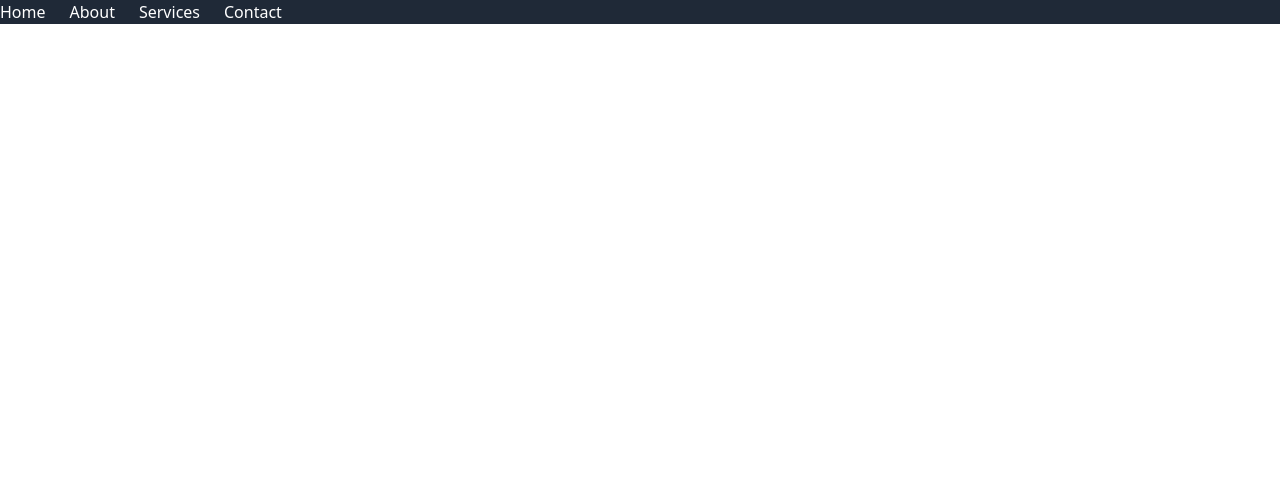
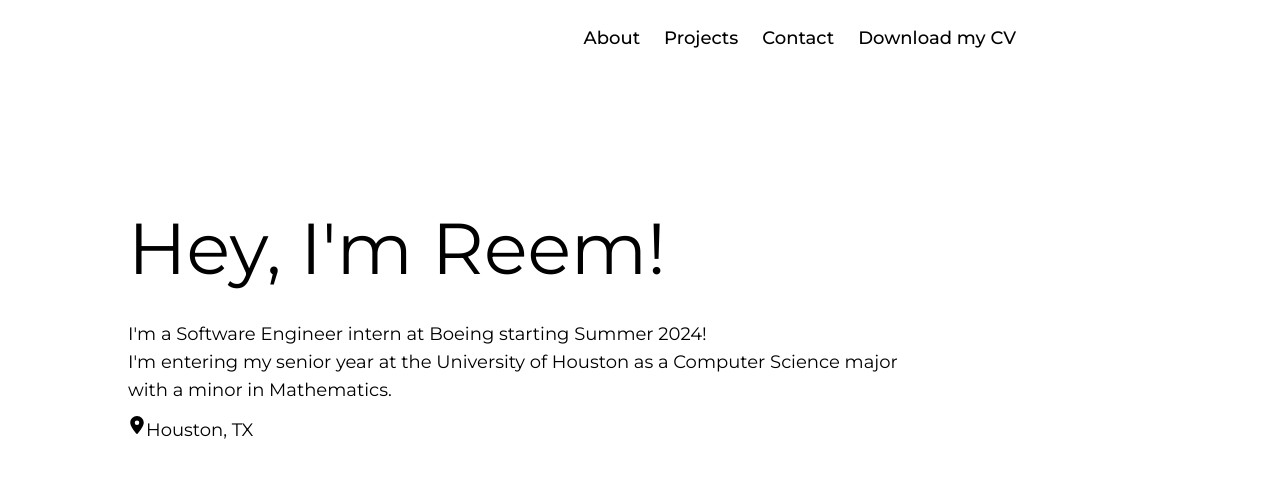
Before and after one commit to Jynxae/Portfolio, a React (Create React App) app: page / in a window 1280 px wide. Shown: the top 478 px of the page. Built offline with nearby package versions, Linux system fonts and the light colour scheme.

Commit message:
Created About me page

```diff
--- a/package.json
+++ b/package.json
@@ -3,11 +3,13 @@
   "version": "0.1.0",
   "private": true,
   "dependencies": {
+    "@fortawesome/free-solid-svg-icons": "^6.5.2",
     "@testing-library/jest-dom": "^5.17.0",
     "@testing-library/react": "^13.4.0",
     "@testing-library/user-event": "^13.5.0",
     "react": "^18.3.1",
     "react-dom": "^18.3.1",
+    "react-icons": "^5.2.1",
     "react-scripts": "5.0.1",
     "web-vitals": "^2.1.4"
   },
--- a/src/App.jsx
+++ b/src/App.jsx
@@ -1,11 +1,13 @@
 import "./App.css";
 import React from "react";
 import Navbar from "./navbar";
+import About from "./pages/About";
 
 function App() {
   return (
     <div>
       <Navbar />
+      <About />
     </div>
   );
 }
--- a/src/index.css
+++ b/src/index.css
@@ -1,3 +1,12 @@
+/* Import Montserrat font */
+@import url('https://fonts.googleapis.com/css2?family=Montserrat:wght@400;500;600;700&display=swap');
+
+/* Apply Montserrat font to body */
+body {
+  font-family: 'Montserrat', sans-serif;
+}
+
+/* Include Tailwind CSS styles */
 @tailwind base;
 @tailwind components;
 @tailwind utilities;
--- a/src/navbar.jsx
+++ b/src/navbar.jsx
@@ -1,27 +1,37 @@
 import React from "react";
+import myCV from "./Alkhalily_Reem.pdf"; // Import the PDF file
 
 function Navbar() {
   return (
-    <nav className="bg-gray-800">
-      <ul className="flex">
-        <li className="mr-6">
-          <a href="#" className="text-white hover:text-gray-300">
-            Home
+    <nav className="bg-white-800">
+      <ul className="flex justify-end pr-60 pt-6 text-lg font-medium">
+        <li className="mr-6 relative">
+          <a href="#" className="text-black-600 group">
+            <span>About</span>
+            <span className="absolute bottom-0 left-0 bg-black h-0.5 w-full transform scale-x-0 transition-transform duration-300 group-hover:scale-x-100"></span>
           </a>
         </li>
-        <li className="mr-6">
-          <a href="#" className="text-white hover:text-gray-300">
-            About
+        <li className="mr-6 relative">
+          <a href="#" className="text-black-600 group">
+            <span>Projects</span>
+            <span className="absolute bottom-0 left-0 bg-black h-0.5 w-full transform scale-x-0 transition-transform duration-300 group-hover:scale-x-100"></span>
           </a>
         </li>
-        <li className="mr-6">
-          <a href="#" className="text-white hover:text-gray-300">
-            Services
+        <li className="mr-6 relative">
+          <a href="#" className="text-black-600 group">
+            <span>Contact</span>
+            <span className="absolute bottom-0 left-0 bg-black h-0.5 w-full transform scale-x-0 transition-transform duration-300 group-hover:scale-x-100"></span>
           </a>
         </li>
-        <li>
-          <a href="#" className="text-white hover:text-gray-300">
-            Contact
+        <li className="mr-6 relative">
+          <a
+            href={myCV}
+            target="_blank"
+            rel="noopener noreferrer"
+            className="text-black-600 group"
+          >
+            <span>Download my CV</span>
+            <span className="absolute bottom-0 left-0 bg-black h-0.5 w-full transform scale-x-0 transition-transform duration-300 group-hover:scale-x-100"></span>
           </a>
         </li>
       </ul>
--- /dev/null
+++ b/src/pages/About.jsx
@@ -0,0 +1,20 @@
+import React from "react";
+import { FaLocationDot } from "react-icons/fa6";
+
+function About() {
+  return (
+    <div className="pl-32">
+      <h1 className="flex text-7xl font-light pt-40">Hey, I'm Reem!</h1>
+      <p className="text-lg pt-9">
+        I'm a Software Engineer intern at Boeing starting Summer 2024! <br></br>
+        I'm entering my senior year at the University of Houston as a Computer
+        Science major<br></br> with a minor in Mathematics.
+      </p>
+      <div className=" flex pt-3 text-lg">
+        <FaLocationDot /> Houston, TX
+      </div>
+    </div>
+  );
+}
+
+export default About;
```
Also changed, not shown: 2 other files (tests, documents, lock files or other folders).
